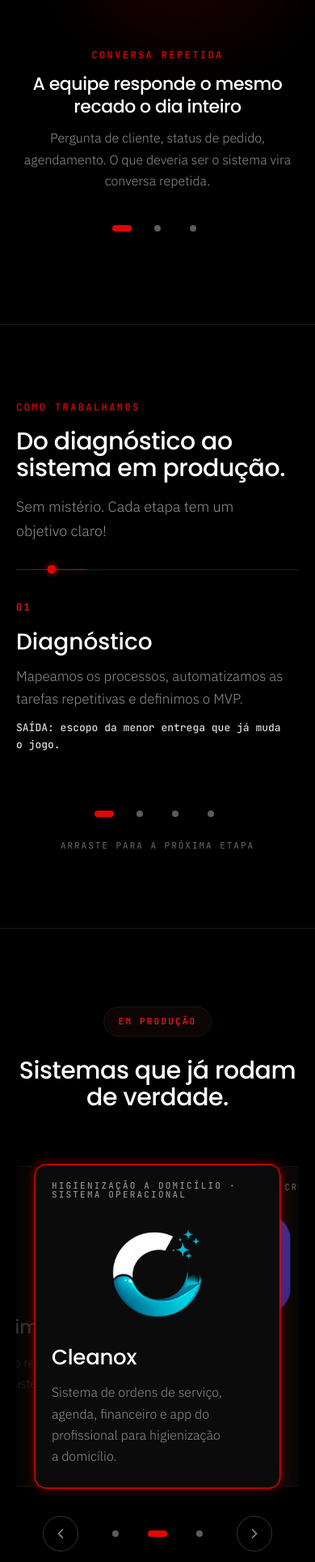
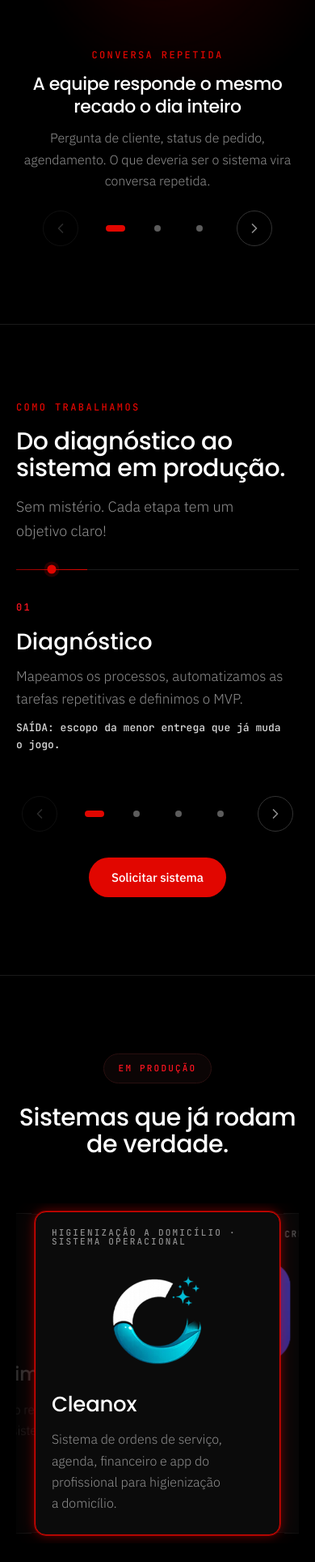
Before and after one commit to DigitalBoostofc/nodex, a Next.js app: page / in a window 390 px wide. Shown: the part 1479-3408 px from the top of the page at 81% size. Built offline with nearby package versions, Linux system fonts and the light colour scheme.

Commit message:
fix: unify mobile carousel arrows and add a process CTA
Swipe sections now share the same prev/dots/next bar. The how-we-work
hint is gone; a Solicitar sistema button sends people to the form.

```diff
--- /dev/null
+++ b/src/components/carousel-nav.tsx
@@ -0,0 +1,93 @@
+const btnClass =
+  "grid size-11 place-items-center rounded-full border border-[#333] text-nx-muted transition-colors duration-160 hover:border-nx-red hover:text-nx-red disabled:pointer-events-none disabled:opacity-30";
+
+function Chevron({ dir }: { dir: "prev" | "next" }) {
+  return (
+    <svg
+      width="20"
+      height="20"
+      viewBox="0 0 24 24"
+      fill="none"
+      stroke="currentColor"
+      strokeWidth="2"
+      strokeLinecap="round"
+      strokeLinejoin="round"
+      aria-hidden
+    >
+      {dir === "prev" ? (
+        <path d="m15 18-6-6 6-6" />
+      ) : (
+        <path d="m9 18 6-6-6-6" />
+      )}
+    </svg>
+  );
+}
+
+/** Setas + pontos do carrossel mobile (Como trabalhamos, problemas, cases). */
+export function CarouselNav({
+  count,
+  active,
+  onGo,
+  labelFor,
+  prevLabel,
+  nextLabel,
+  className = "",
+}: {
+  count: number;
+  active: number;
+  onGo: (index: number) => void;
+  labelFor: (index: number) => string;
+  prevLabel: string;
+  nextLabel: string;
+  className?: string;
+}) {
+  const last = count - 1;
+
+  return (
+    <div
+      className={`relative z-40 flex items-center justify-center gap-6 ${className}`}
+    >
+      <button
+        type="button"
+        aria-label={prevLabel}
+        disabled={active === 0}
+        onClick={() => onGo(active - 1)}
+        className={btnClass}
+      >
+        <Chevron dir="prev" />
+      </button>
+
+      <div className="flex items-center gap-2">
+        {Array.from({ length: count }, (_, index) => {
+          const on = index === active;
+          return (
+            <button
+              key={index}
+              type="button"
+              aria-label={labelFor(index)}
+              aria-current={on ? "true" : undefined}
+              onClick={() => onGo(index)}
+              className="grid size-11 place-items-center"
+            >
+              <span
+                className={`h-2 rounded-full transition-[width,background-color] duration-[320ms] ease-[cubic-bezier(.2,.8,.2,1)] ${
+                  on ? "w-6 bg-nx-red" : "w-2 bg-nx-dim"
+                }`}
+              />
+            </button>
+          );
+        })}
+      </div>
+
+      <button
+        type="button"
+        aria-label={nextLabel}
+        disabled={active === last}
+        onClick={() => onGo(active + 1)}
+        className={btnClass}
+      >
+        <Chevron dir="next" />
+      </button>
+    </div>
+  );
+}
--- a/src/components/case-coverflow.tsx
+++ b/src/components/case-coverflow.tsx
@@ -3,6 +3,8 @@
 import Image from "next/image";
 import Link from "next/link";
 import { useCallback, useEffect, useRef, useState, type KeyboardEvent } from "react";
+
+import { CarouselNav } from "./carousel-nav";
 
 const STEP_SWIPE_PX = 36;
 
@@ -230,73 +232,15 @@ export function CaseCoverflow({ items }: { items: readonly CaseSlide[] }) {
         })}
       </div>
 
-      <div className="relative z-40 mt-6 flex items-center justify-center gap-6 md:mt-8">
-        <button
-          type="button"
-          aria-label="Case anterior"
-          disabled={active === 0}
-          onClick={() => step(-1)}
-          className="grid size-11 place-items-center rounded-full border border-[#333] text-nx-muted transition-colors duration-160 hover:border-nx-red hover:text-nx-red disabled:pointer-events-none disabled:opacity-30"
-        >
-          <svg
-            width="20"
-            height="20"
-            viewBox="0 0 24 24"
-            fill="none"
-            stroke="currentColor"
-            strokeWidth="2"
-            strokeLinecap="round"
-            strokeLinejoin="round"
-            aria-hidden
-          >
-            <path d="m15 18-6-6 6-6" />
-          </svg>
-        </button>
-
-        <div className="flex items-center gap-2">
-          {items.map((item, index) => {
-            const on = index === active;
-            return (
-              <button
-                key={item.title}
-                type="button"
-                aria-label={`Ver ${item.title}`}
-                aria-current={on ? "true" : undefined}
-                onClick={() => goTo(index)}
-                className="grid size-11 place-items-center"
-              >
-                <span
-                  className={`h-2 rounded-full transition-[width,background-color] duration-300 ease-[cubic-bezier(.2,.8,.2,1)] ${
-                    on ? "w-6 bg-nx-red" : "w-2 bg-nx-dim"
-                  }`}
-                />
-              </button>
-            );
-          })}
-        </div>
-
-        <button
-          type="button"
-          aria-label="Próximo case"
-          disabled={active === last}
-          onClick={() => step(1)}
-          className="grid size-11 place-items-center rounded-full border border-[#333] text-nx-muted transition-colors duration-160 hover:border-nx-red hover:text-nx-red disabled:pointer-events-none disabled:opacity-30"
-        >
-          <svg
-            width="20"
-            height="20"
-            viewBox="0 0 24 24"
-            fill="none"
-            stroke="currentColor"
-            strokeWidth="2"
-            strokeLinecap="round"
-            strokeLinejoin="round"
-            aria-hidden
-          >
-            <path d="m9 18 6-6-6-6" />
-          </svg>
-        </button>
-      </div>
+      <CarouselNav
+        count={items.length}
+        active={active}
+        onGo={goTo}
+        labelFor={(index) => `Ver ${items[index].title}`}
+        prevLabel="Case anterior"
+        nextLabel="Próximo case"
+        className="mt-6 md:mt-8"
+      />
     </div>
   );
 }
--- a/src/components/cta-block.tsx
+++ b/src/components/cta-block.tsx
@@ -14,7 +14,10 @@ export function CtaForm({
   leadClassName?: string;
 }) {
   return (
-    <section className="relative overflow-hidden border-t border-nx-border-soft">
+    <section
+      id="contato"
+      className="relative overflow-hidden border-t border-nx-border-soft"
+    >
       <CtaGlow at="30%" strength={0.3} />
       <div className="relative mx-auto grid max-w-[1280px] grid-cols-1 items-start gap-14 px-5 py-28 md:px-8 lg:grid-cols-2 lg:items-stretch lg:px-12">
         <div className="flex flex-col">
--- a/src/components/problem-rail.tsx
+++ b/src/components/problem-rail.tsx
@@ -2,6 +2,8 @@
 
 import Image from "next/image";
 import { useCallback, useEffect, useRef, useState } from "react";
+
+import { CarouselNav } from "./carousel-nav";
 
 const INTERVAL_MS = 10000;
 const MD_QUERY = "(min-width: 768px)";
@@ -149,27 +151,15 @@ export function ProblemRail({ items }: { items: readonly Problem[] }) {
         ))}
       </ul>
 
-      <div className="mt-6 flex justify-center md:hidden">
-        {items.map((problem, index) => {
-          const on = active === index;
-          return (
-            <button
-              key={problem.title}
-              type="button"
-              aria-label={`Ver ${problem.kicker.toLowerCase()}`}
-              aria-current={on ? "true" : undefined}
-              onClick={() => goTo(index)}
-              className="flex h-11 w-11 items-center justify-center"
-            >
-              <span
-                className={`h-2 rounded-full transition-[width,background-color] duration-300 ease-[cubic-bezier(.2,.8,.2,1)] ${
-                  on ? "w-6 bg-nx-red" : "w-2 bg-nx-dim"
-                }`}
-              />
-            </button>
-          );
-        })}
-      </div>
+      <CarouselNav
+        count={items.length}
+        active={active}
+        onGo={(index) => goTo(index)}
+        labelFor={(index) => `Ver ${items[index].kicker.toLowerCase()}`}
+        prevLabel="Problema anterior"
+        nextLabel="Próximo problema"
+        className="mt-6 md:hidden"
+      />
     </div>
   );
 }
--- a/src/components/step-track.tsx
+++ b/src/components/step-track.tsx
@@ -7,6 +7,8 @@ import {
   useState,
   type ReactNode,
 } from "react";
+
+import { CarouselNav } from "./carousel-nav";
 
 const CYCLE_MS = 2600;
 const MD_QUERY = "(min-width: 768px)";
@@ -301,31 +303,22 @@ export function StepList({
           );
         })}
       </ol>
-      <div className="mt-6 flex justify-center md:hidden motion-reduce:hidden">
-        {steps.map((step, index) => {
-          const on = active === index;
-          const label = step.title ?? `etapa ${index + 1}`;
-          return (
-            <button
-              key={step.text}
-              type="button"
-              aria-label={`Ver ${label.toLowerCase()}`}
-              aria-current={on ? "true" : undefined}
-              onClick={() => goTo(index)}
-              className="flex h-11 w-11 items-center justify-center"
-            >
-              <span
-                className={`h-2 rounded-full transition-[width,background-color] duration-[320ms] ease-[cubic-bezier(.2,.8,.2,1)] ${
-                  on ? "w-6 bg-nx-red" : "w-2 bg-nx-dim"
-                }`}
-              />
-            </button>
-          );
-        })}
+      <CarouselNav
+        count={steps.length}
+        active={active}
+        onGo={(index) => goTo(index)}
+        labelFor={(index) =>
+          `Ver ${(steps[index].title ?? `etapa ${index + 1}`).toLowerCase()}`
+        }
+        prevLabel="Etapa anterior"
+        nextLabel="Próxima etapa"
+        className="mt-6 md:hidden motion-reduce:hidden"
+      />
+      <div className="mt-8 flex justify-center md:hidden">
+        <a href="#contato" className="nx-btn nx-btn-pill">
+          Solicitar sistema
+        </a>
       </div>
-      <p className="nx-label mt-3 text-center text-[11px] tracking-[0.18em] text-nx-dim md:hidden motion-reduce:hidden">
-        ARRASTE PARA A PRÓXIMA ETAPA
-      </p>
     </div>
   );
 }
```
